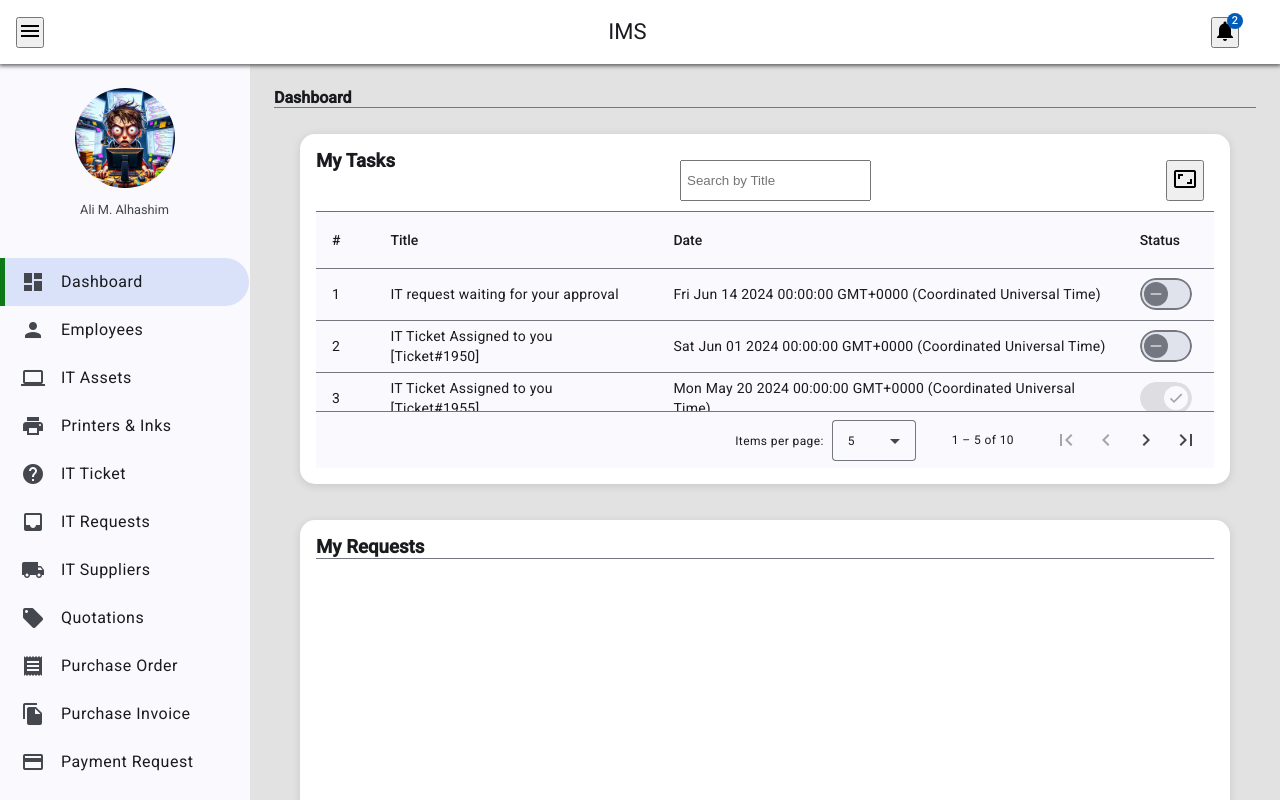
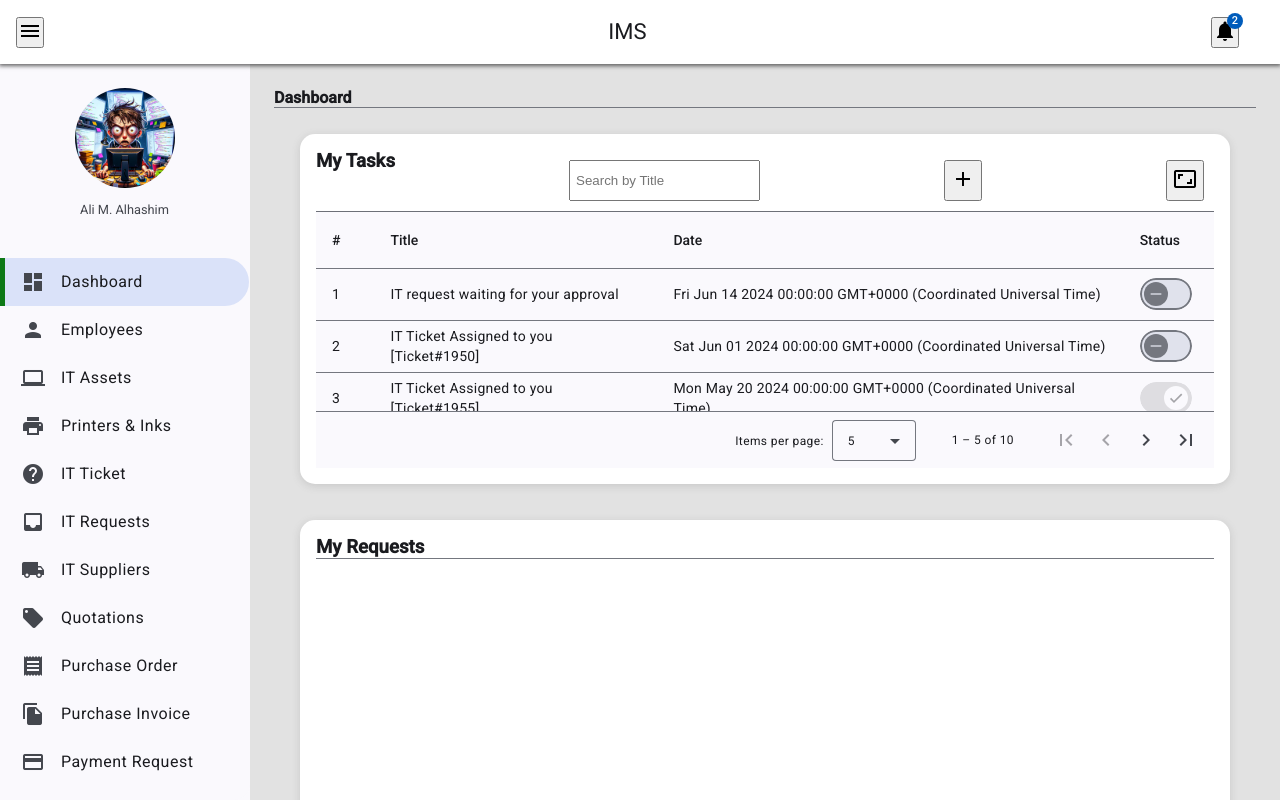
Before and after one commit to ali-alhashim/heroTech, an Angular app: page /dashboard in a window 1280 px wide. Built offline with nearby package versions, Linux system fonts and the light colour scheme.

Commit message:
toolbarButton

```diff
--- a/src/app/app.component.ts
+++ b/src/app/app.component.ts
@@ -23,5 +23,6 @@ import {MatBadgeModule} from '@angular/material/badge';
 })
 export class AppComponent {
   collapsed = signal(false);
+
   sidenavWidth = computed(() => (this.collapsed() ? "65px" : "250px"));
 }
--- a/src/app/pages/dashboard/dashboard.component.css
+++ b/src/app/pages/dashboard/dashboard.component.css
@@ -57,7 +57,7 @@ table {
     color: black;
   }
 
-  .maximizeButton{
+  .toolbarButton{
     margin: 10px;
     padding: 5px;
   }
--- a/src/app/pages/dashboard/dashboard.component.html
+++ b/src/app/pages/dashboard/dashboard.component.html
@@ -12,7 +12,9 @@
             <h3>My Tasks</h3>
             <input name="searchTask" type="text" placeholder="Search by Title" class="search-input" (keyup)="searchTask()" [(ngModel)]="taskSearchTerm" />
 
-             <button class="maximizeButton" (click)="maximizeContent()"><mat-icon>aspect_ratio</mat-icon></button>
+            <button  class="toolbarButton" ><mat-icon>add</mat-icon></button>
+             <button class="toolbarButton" (click)="maximizeContent()"><mat-icon>aspect_ratio</mat-icon></button>
+
 
         </div> <!--card header end-->
 
```
Also changed, not shown: src/styles.css (line endings or trailing spaces).
